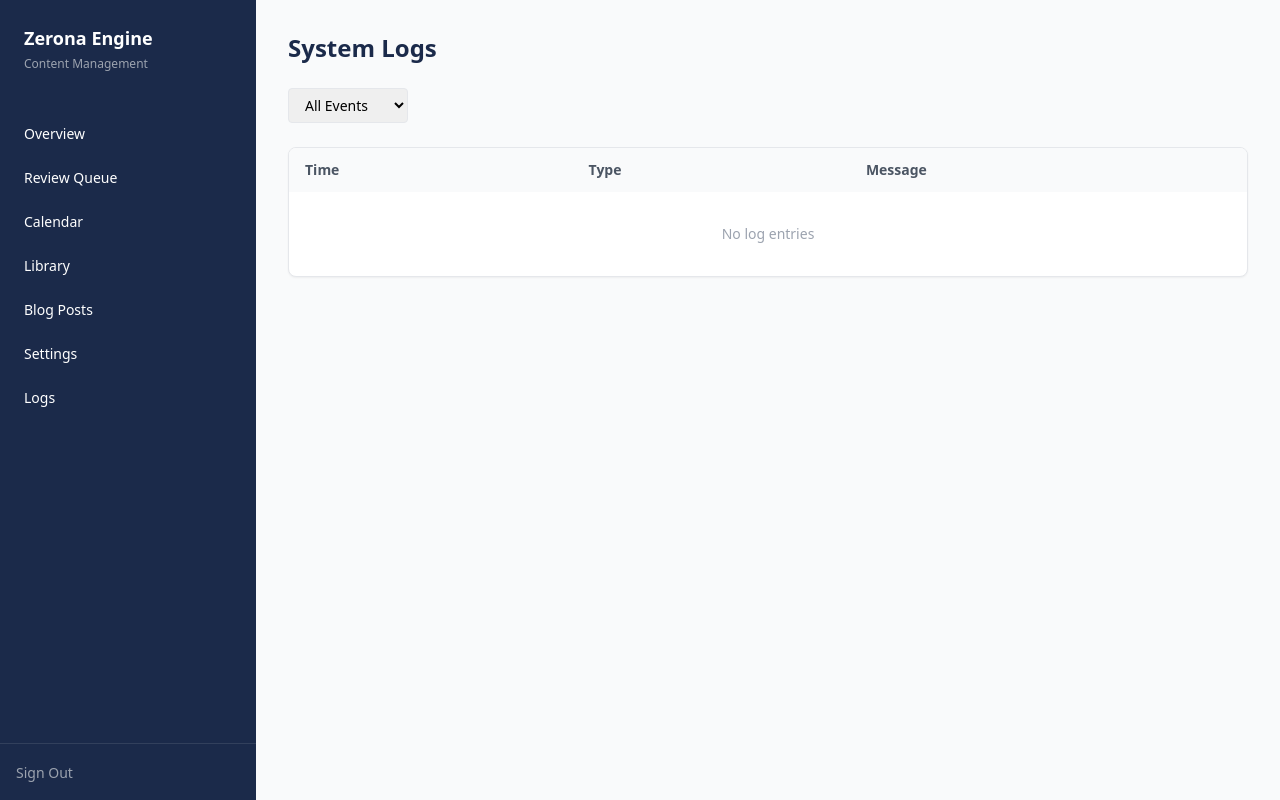
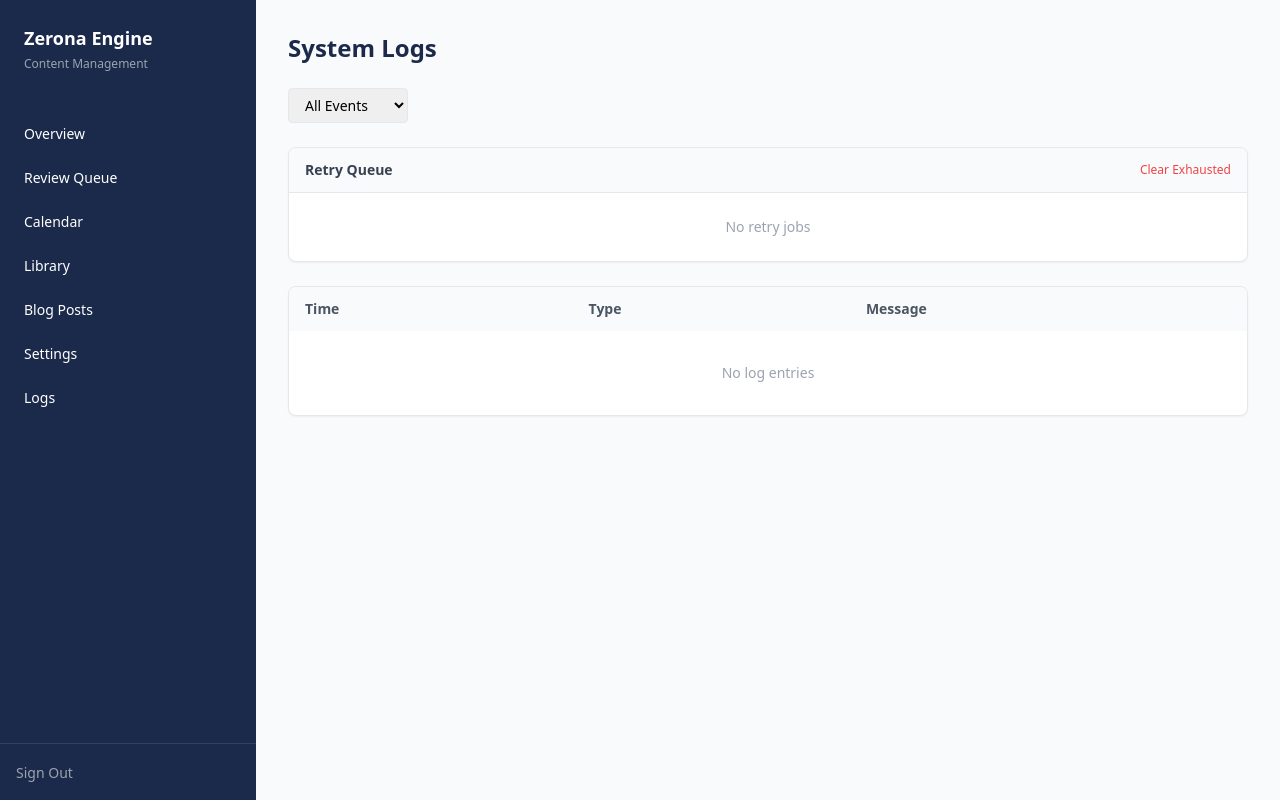
Before and after one commit to philsmith4321-ui/zerona-content-engine, a FastAPI app: template app/templates/logs.html in a window 1280 px wide. Run offline with FastAPI, Linux system fonts and the light colour scheme; the template is opened without the code that fills it, so the values that code supplies are empty; some libraries are stand-ins or nearby versions.

Commit message:
feat: add backup section to settings and retry queue to logs page

```diff
--- a/app/templates/logs.html
+++ b/app/templates/logs.html
@@ -15,6 +15,52 @@
             <option value="system" {% if current_type == 'system' %}selected{% endif %}>System</option>
             <option value="email" {% if current_type == 'email' %}selected{% endif %}>Email</option>
         </select>
+    </div>
+
+    <!-- Retry Queue -->
+    <div class="bg-white rounded-lg shadow-sm border overflow-hidden mb-6">
+        <div class="flex justify-between items-center px-4 py-3 bg-gray-50 border-b">
+            <h3 class="font-semibold text-gray-700 text-sm">Retry Queue</h3>
+            <button hx-post="/api/retry/clear-exhausted" hx-target="#retry-status" hx-swap="innerHTML"
+                    class="text-xs text-red-500 hover:text-red-700">Clear Exhausted</button>
+        </div>
+        <div id="retry-status"></div>
+        <div id="retry-queue">
+            <script>
+                fetch('/api/retry/jobs')
+                    .then(r => r.json())
+                    .then(jobs => {
+                        const container = document.getElementById('retry-queue');
+                        if (!jobs.length) {
+                            container.innerHTML = '<p class="px-4 py-6 text-center text-gray-400 text-sm">No retry jobs</p>';
+                            return;
+                        }
+                        let html = '<table class="w-full text-sm"><thead class="bg-gray-50"><tr>' +
+                            '<th class="text-left px-4 py-2 font-semibold text-gray-600">Content</th>' +
+                            '<th class="text-left px-4 py-2 font-semibold text-gray-600">Type</th>' +
+                            '<th class="text-left px-4 py-2 font-semibold text-gray-600">Attempts</th>' +
+                            '<th class="text-left px-4 py-2 font-semibold text-gray-600">Status</th>' +
+                            '<th class="text-left px-4 py-2 font-semibold text-gray-600">Error</th>' +
+                            '<th class="px-4 py-2"></th>' +
+                            '</tr></thead><tbody>';
+                        jobs.forEach(j => {
+                            const statusColor = j.status === 'exhausted' ? 'bg-red-100 text-red-600' :
+                                j.status === 'completed' ? 'bg-green-100 text-green-600' : 'bg-yellow-100 text-yellow-600';
+                            html += '<tr class="border-t">' +
+                                '<td class="px-4 py-2">' + (j.content_title || 'Content #' + j.content_id) + '</td>' +
+                                '<td class="px-4 py-2"><span class="text-xs font-semibold px-2 py-0.5 rounded bg-blue-100 text-blue-600">' + j.job_type + '</span></td>' +
+                                '<td class="px-4 py-2">' + j.attempts + '/' + j.max_attempts + '</td>' +
+                                '<td class="px-4 py-2"><span class="text-xs font-semibold px-2 py-0.5 rounded ' + statusColor + '">' + j.status + '</span></td>' +
+                                '<td class="px-4 py-2 text-xs text-gray-500 max-w-xs truncate">' + (j.error_message || '') + '</td>' +
+                                '<td class="px-4 py-2">' +
+                                (j.status === 'pending' ? '<button hx-post="/api/retry/' + j.id + '/run" hx-target="#retry-status" hx-swap="innerHTML" class="text-xs text-teal hover:underline">Retry Now</button>' : '') +
+                                '</td></tr>';
+                        });
+                        html += '</tbody></table>';
+                        container.innerHTML = html;
+                    });
+            </script>
+        </div>
     </div>
 
     <!-- Log entries -->
```
Also changed, not shown: app/templates/settings.html (+17 -0 lines).
